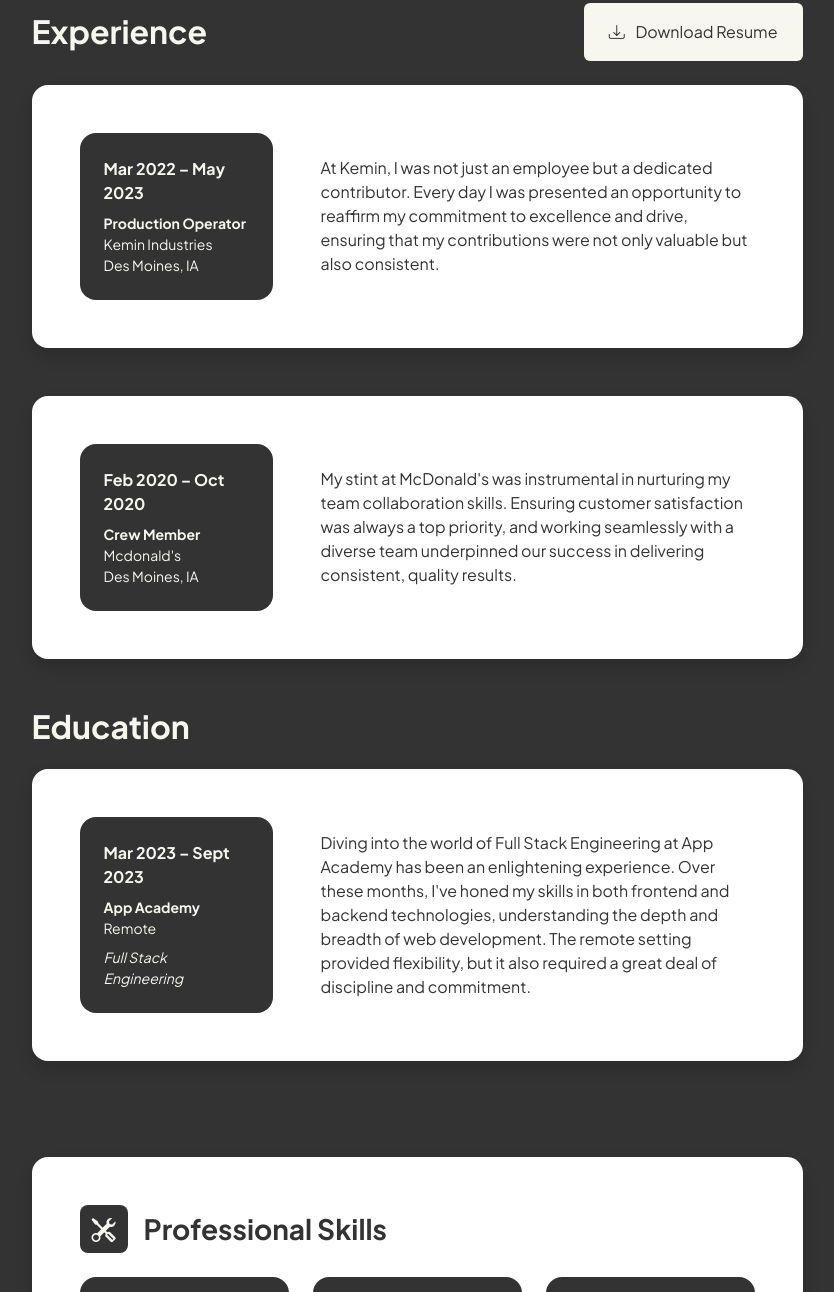
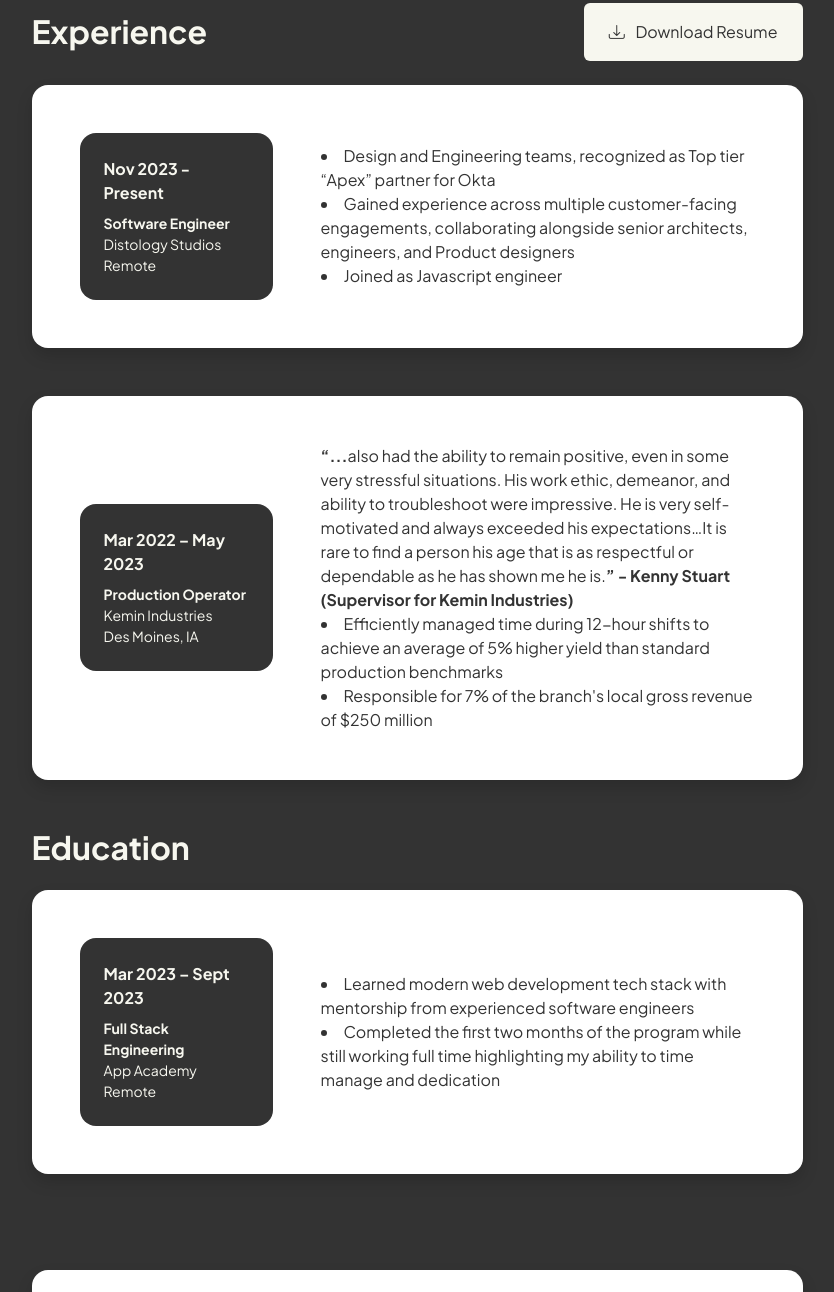
Before and after one commit to Martynodlrr/Portfolio-Site, a plain HTML site: page resume.html in a window 1280 px wide. Shown: the part 223-1515 px from the top of the page, without its empty margins (223-1057 px from the left). Drawn offline with nearby package versions, Linux system fonts and the light colour scheme.

Commit message:
this was pushed with a bash alias command

```diff
--- a/resume.html
+++ b/resume.html
@@ -61,21 +61,30 @@
                                 </a>
                             </div>
                             <!-- Experience Card 1-->
-                            <!-- <div class="card shadow border-0 rounded-4 mb-5">
+                            <div class="card shadow border-0 rounded-4 mb-5">
                                 <div class="card-body p-5">
                                     <div class="row align-items-center gx-5">
                                         <div class="col text-center text-lg-start mb-4 mb-lg-0">
                                             <div class="bg-light p-4 rounded-4">
-                                                <div class="text-primary fw-bolder mb-2">Oct 2023 - Nov 2023</div>
-                                                <div class="small fw-bolder">Web Developer</div>
-                                                <div class="small text-muted">SquareBall</div>
-                                                <div class="small text-muted">Berlin</div>
+                                                <div class="text-primary fw-bolder mb-2">Nov 2023 - Present</div>
+                                                <div class="small fw-bolder">Software Engineer</div>
+                                                <div class="small text-muted">Distology Studios</div>
+                                                <div class="small text-muted">Remote</div>
                                             </div>
                                         </div>
-                                        <div class="col-lg-8"><div>Took an internship with a company called squareball, so I can stregthen the trust between myself and future employers</div></div>
+                                        <div style="color: rgb(51, 51, 51);" class="col-lg-8"><div><li>
+                                            Design and Engineering teams, recognized as Top tier “Apex” partner for Okta
+                                        </li>
+                                        <li>
+                                            Gained experience across multiple customer-facing engagements, collaborating alongside senior architects, engineers, and Product designers
+                                        </li>
+                                        <li>
+                                            Joined as Javascript engineer
+                                        </li>
+                                            </div></div>
                                     </div>
                                 </div>
-                            </div> -->
+                            </div>
                             <!-- Experience Card 2-->
                             <div class="card shadow border-0 rounded-4 mb-5">
                                 <div class="card-body p-5">
@@ -88,13 +97,20 @@
                                                 <div class="small text-muted">Des Moines, IA</div>
                                             </div>
                                         </div>
-                                        <div class="col-lg-8"><div style="color: rgb(51, 51, 51);">At Kemin, I was not just an employee but a dedicated contributor. Every day I was presented an opportunity to reaffirm my commitment to excellence and drive, ensuring that my contributions were not only valuable but also consistent.</div></div>
+                                        <div class="col-lg-8"><div style="color: rgb(51, 51, 51);"><strong>“...</strong>also had the ability to remain positive, even in some very stressful situations. His work ethic, demeanor, and ability to troubleshoot were impressive. He is very self-motivated and always exceeded his expectations…It is rare to find a person his age that is as respectful or dependable as he has shown me he is.<strong>” - Kenny Stuart (Supervisor for Kemin Industries)</strong>
+                                            <li>
+                                                Efficiently managed time during 12-hour shifts to achieve an average of 5% higher yield than standard production benchmarks
+                                            </li>
+                                            <li>
+                                                Responsible for 7% of the branch's local gross revenue of $250 million
+                                            </li>
+                                        </div></div>
                                     </div>
                                 </div>
                             </div>
                         </section>
                             <!-- Experience Card 3-->
-                            <div class="card shadow border-0 rounded-4 mb-5">
+                            <!-- <div class="card shadow border-0 rounded-4 mb-5">
                                 <div class="card-body p-5">
                                     <div class="row align-items-center gx-5">
                                         <div class="col text-center text-lg-start mb-4 mb-lg-0">
@@ -108,7 +124,7 @@
                                         <div class="col-lg-8"><div style="color: rgb(51, 51, 51);">My stint at McDonald's was instrumental in nurturing my team collaboration skills. Ensuring customer satisfaction was always a top priority, and working seamlessly with a diverse team underpinned our success in delivering consistent, quality results.</div></div>
                                     </div>
                                 </div>
-                            </div>
+                            </div> -->
                         </section>
                         <!-- Education Section-->
                         <section>
@@ -119,17 +135,20 @@
                                     <div class="row align-items-center gx-5">
                                         <div class="col text-center text-lg-start mb-4 mb-lg-0">
                                             <div class="bg-light p-4 rounded-4">
-                                                <div class="text-secondary fw-bolder mb-2">Mar 2023 – Sept 2023</div>
-                                                <div class="mb-2">
-                                                    <div class="small fw-bolder">App Academy</div>
-                                                    <div class="small text-muted">Remote</div>
-                                                </div>
-                                                <div class="fst-italic">
-                                                    <div class="small text-muted">Full Stack Engineering</div>
-                                                </div>
+                                                <div class="text-primary fw-bolder mb-2">Mar 2023 – Sept 2023</div>
+                                                <div class="small fw-bolder">Full Stack Engineering</div>
+                                                <div class="small text-muted">App Academy</div>
+                                                <div class="small text-muted">Remote</div>
                                             </div>
                                         </div>
-                                        <div class="col-lg-8"><div class="text-white">Diving into the world of Full Stack Engineering at App Academy has been an enlightening experience. Over these months, I've honed my skills in both frontend and backend technologies, understanding the depth and breadth of web development. The remote setting provided flexibility, but it also required a great deal of discipline and commitment.</div></div>
+                                        <div class="col-lg-8"><div class="text-white">
+                                            <li>
+                                                Learned modern web development tech stack with mentorship from experienced software engineers
+                                            </li>
+                                            <li>
+                                                Completed the first two months of the program while still working full time highlighting my ability to time manage and dedication
+                                            </li>
+                                            </div></div>
                                     </div>
                                 </div>
                             </div>
```
Also changed, not shown: projects.html (+19 -15 lines).
